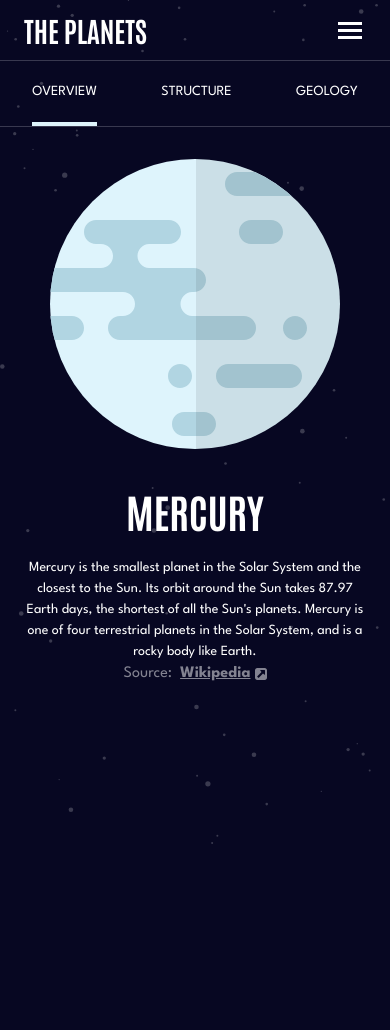
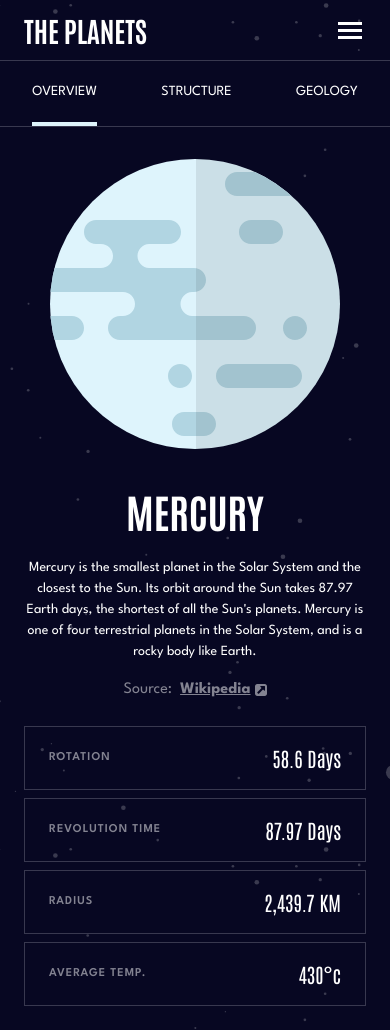
Before and after one commit to MatildaMared/practice__planet-facts, a Next.js app: page /mercury in a window 390 px wide. Before the commit the page ends 844 px from the top, so only its background shows below. Built offline with nearby package versions, Linux system fonts and the light colour scheme.

Commit message:
add additional planet information and complete design for mobile devices

```diff
--- a/components/PlanetInfo.tsx
+++ b/components/PlanetInfo.tsx
@@ -75,6 +75,24 @@ const PlanetInfo = ({ planetData }: Props) => {
 					<IconSource />
 				</Link>
 			</Source>
+			<Information>
+				<InformationItem>
+					<h3>Rotation</h3>
+					<p>{planetData.rotation}</p>
+				</InformationItem>
+				<InformationItem>
+					<h3>Revolution Time</h3>
+					<p>{planetData.revolution}</p>
+				</InformationItem>
+				<InformationItem>
+					<h3>Radius</h3>
+					<p>{planetData.radius}</p>
+				</InformationItem>
+				<InformationItem>
+					<h3>Average temp.</h3>
+					<p>{planetData.temperature}</p>
+				</InformationItem>
+			</Information>
 		</Container>
 	);
 };
@@ -128,11 +146,12 @@ const ImageWrapper = styled.figure`
 	display: flex;
 	justify-content: center;
 	position: relative;
+	z-index: -1;
 	display: flex;
 	flex-direction: column;
 
 	&.extra-space {
-		margin-bottom: 3.5rem;
+		margin-bottom: 4rem;
 	}
 `;
 
@@ -154,6 +173,7 @@ const Text = styled.p`
 	font-size: 0.875rem;
 	margin-inline: 24px;
 	text-align: center;
+	margin-bottom: 1rem;
 `;
 
 const Source = styled.p`
@@ -176,4 +196,35 @@ const Link = styled.a`
 	}
 `;
 
+const Information = styled.ul`
+	margin: 0;
+	padding: 24px;
+	list-style: none;
+	width: 100%;
+	display: flex;
+	flex-direction: column;
+	gap: 8px;
+`;
+
+const InformationItem = styled.li`
+	padding: 16px 24px;
+	border: 1px solid var(--color-gray);
+	display: flex;
+	align-items: center;
+	justify-content: space-between;
+
+	& h3 {
+		font-size: 0.75rem;
+		font-weight: 600;
+		letter-spacing: 1px;
+		text-transform: uppercase;
+		color: var(--color-gray-light);
+	}
+
+	& p {
+		font-size: 1.25rem;
+		font-family: var(--font-secondary);
+	}
+`;
+
 export default PlanetInfo;
--- a/styles/globalStyles.ts
+++ b/styles/globalStyles.ts
@@ -8,5 +8,18 @@ export const GlobalStyles = createGlobalStyle`
         background-size: cover;
         color: #fff;
         font-family: var(--font-primary);
+
+        ::-webkit-scrollbar {
+        width: 10px;
+        }
+
+        ::-webkit-scrollbar-track {
+        background: var(--color-background);
+        }
+
+        ::-webkit-scrollbar-thumb {
+        background: rgba(255, 255, 255, .15);
+        border-radius: 6px;
+        }
     }
 `;
```
